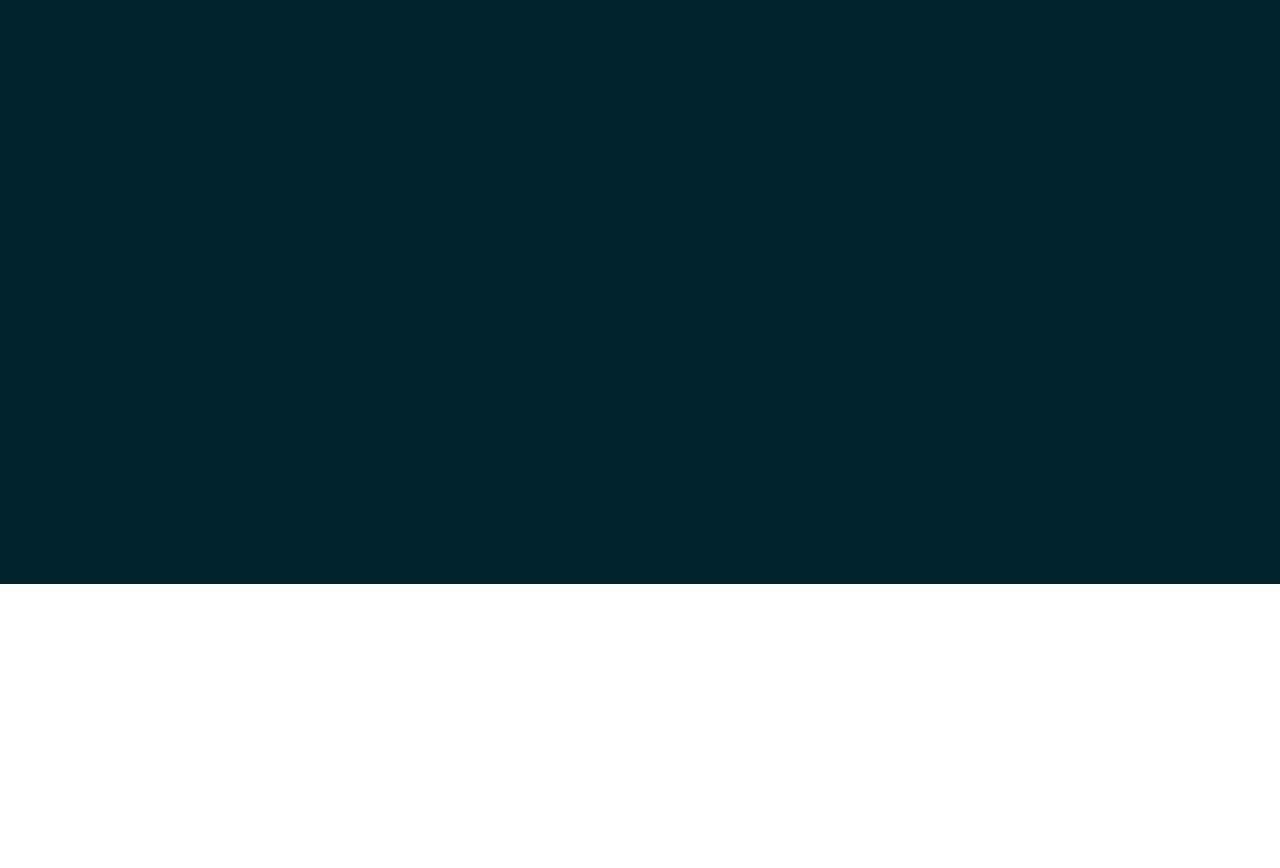
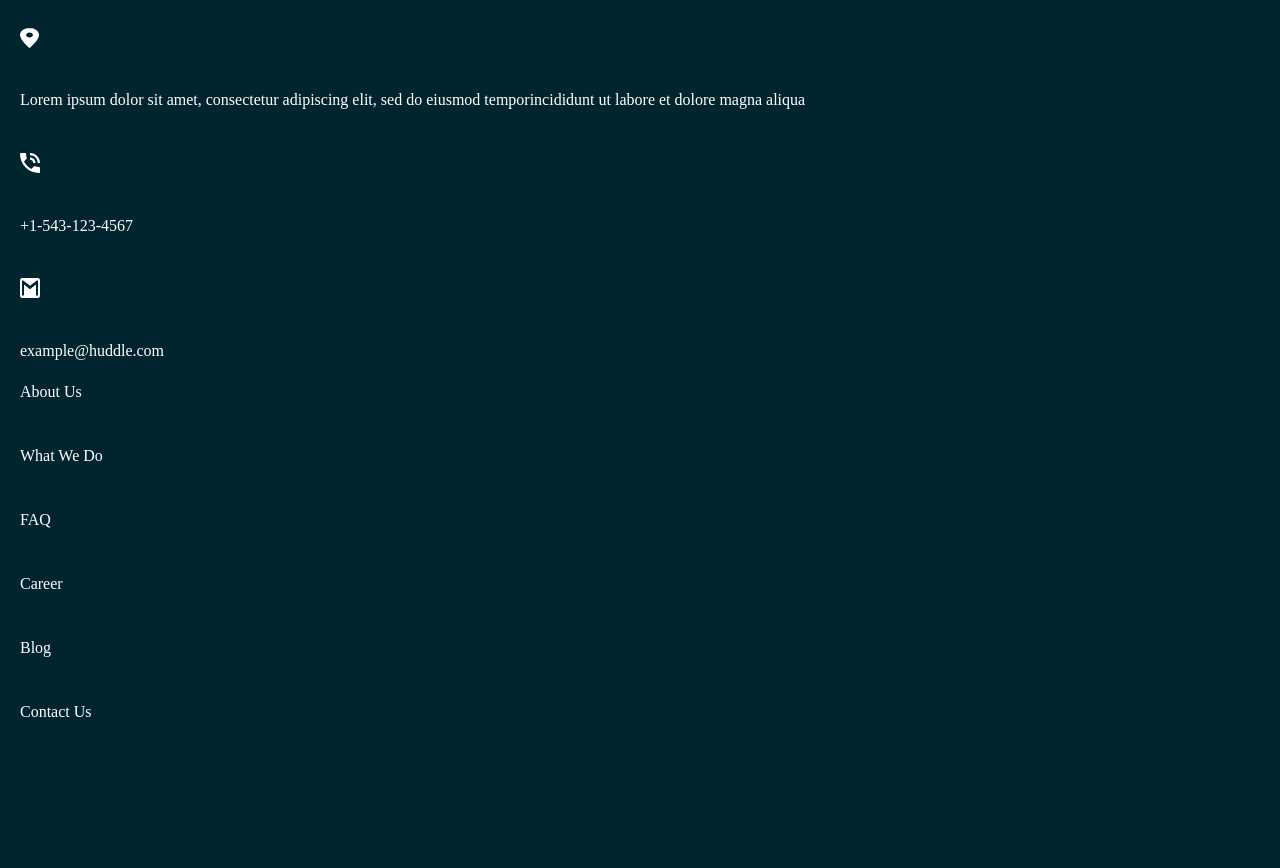
Before and after one commit to S-Solomon/huddle-landing-page-with-alternating-feature-blocks, a plain HTML site: page index.html in a window 1280 px wide. Shown: the part 2819-3687 px from the top of the page. Before the commit the page ends 3403 px from the top, so only its background shows below. Drawn offline with nearby package versions, Linux system fonts and the light colour scheme.

Commit message:
footer section

```diff
--- a/index.html
+++ b/index.html
@@ -90,32 +90,44 @@
   </div>
 
   <footer class="footer">
-
+    <div class="footer__contact">
+      <img src="./images/logo.svg" alt="logo" class="footer__contact__logo"/>
+      <img src="./images/icon-location.svg" class="footer__contact__icons" alt=""><span>Lorem ipsum dolor sit amet, consectetur adipiscing elit, sed do eiusmod temporincididunt ut labore et dolore magna aliqua</span>
+      <img src="./images/icon-phone.svg" class="footer__contact__icons" alt=""><span>+1-543-123-4567</span>
+      <img src="./images/icon-email.svg" class="footer__contact__icons" alt=""><span>example@huddle.com</span>
+    </div>
+    <div class="footer__links">
+      <ul>
+        <li>About Us</li>
+        <li>What We Do</li>
+        <li>FAQ</li>
+        <li>Career</li>
+        <li>Blog</li>
+        <li>Contact Us</li>
+      </ul>
+    </div>
+    <div class="footer__social"></div>
   </footer>
-
-
-
 
   <!--
 
 
 
 
-  Get Started For Free
 
-  Lorem ipsum dolor sit amet, consectetur adipiscing elit, sed do eiusmod tempor
-  incididunt ut labore et dolore magna aliqua
 
-  +1-543-123-4567
-  example@huddle.com
 
-  About Us
-  What We Do
-  FAQ
 
-  Career
-  Blog
-  Contact Us -->
+
+
+
+
+
+
+
+
+
+   -->
 
   <!-- &copy; Copyright 2018 Huddle. All rights reserved.
 
--- a/styles/_base.scss
+++ b/styles/_base.scss
@@ -47,5 +47,7 @@ section{
     button {
         margin: 30px 0;
         padding: 10px 30px;
+        cursor: pointer;
+        font-size: 10px;
     }
 }
--- a/styles/_footer.scss
+++ b/styles/_footer.scss
@@ -1,6 +1,41 @@
 .footer {
-    height: 100vh;
+    height: 150vh;
     width: 100vw;
-    // background-color: pink;
     background-color: hsl(192, 100%, 9%);
+    color: white;
+    display: grid;
+    grid-template-rows: 40% 40% 20%;
+    // flex-direction: column;
+    // justify-content: space-between;
+
+    &__contact {
+        margin-top: 100px;
+        margin-left: 20px;
+        display: flex;
+        flex-direction: column;
+        justify-content: space-between;
+        height: 100%;
+        &__logo {
+            filter: invert(3);
+            width: 50vw;
+        }
+        &__icons {
+            width: 20px;
+            height: 20px;
+            span {
+                display: inline-block;
+            }
+        }
+    }
+
+    &__links {
+        ul {
+            display: flex;
+            flex-direction: column;
+            justify-content: space-around;
+            height: 80%;
+            list-style: none;
+            margin: 100px 0 50px 20px;
+        }
+    }
 }
--- a/styles/_landingpage.scss
+++ b/styles/_landingpage.scss
@@ -21,7 +21,7 @@
             font-size: 12px;
             font-weight: 700;
             box-shadow: 0 10px 30px rgba(0,0,0,0.1);
-
+            cursor: pointer;
         }
     }
 }
```
Also changed, not shown: App.css, 1 other file.
